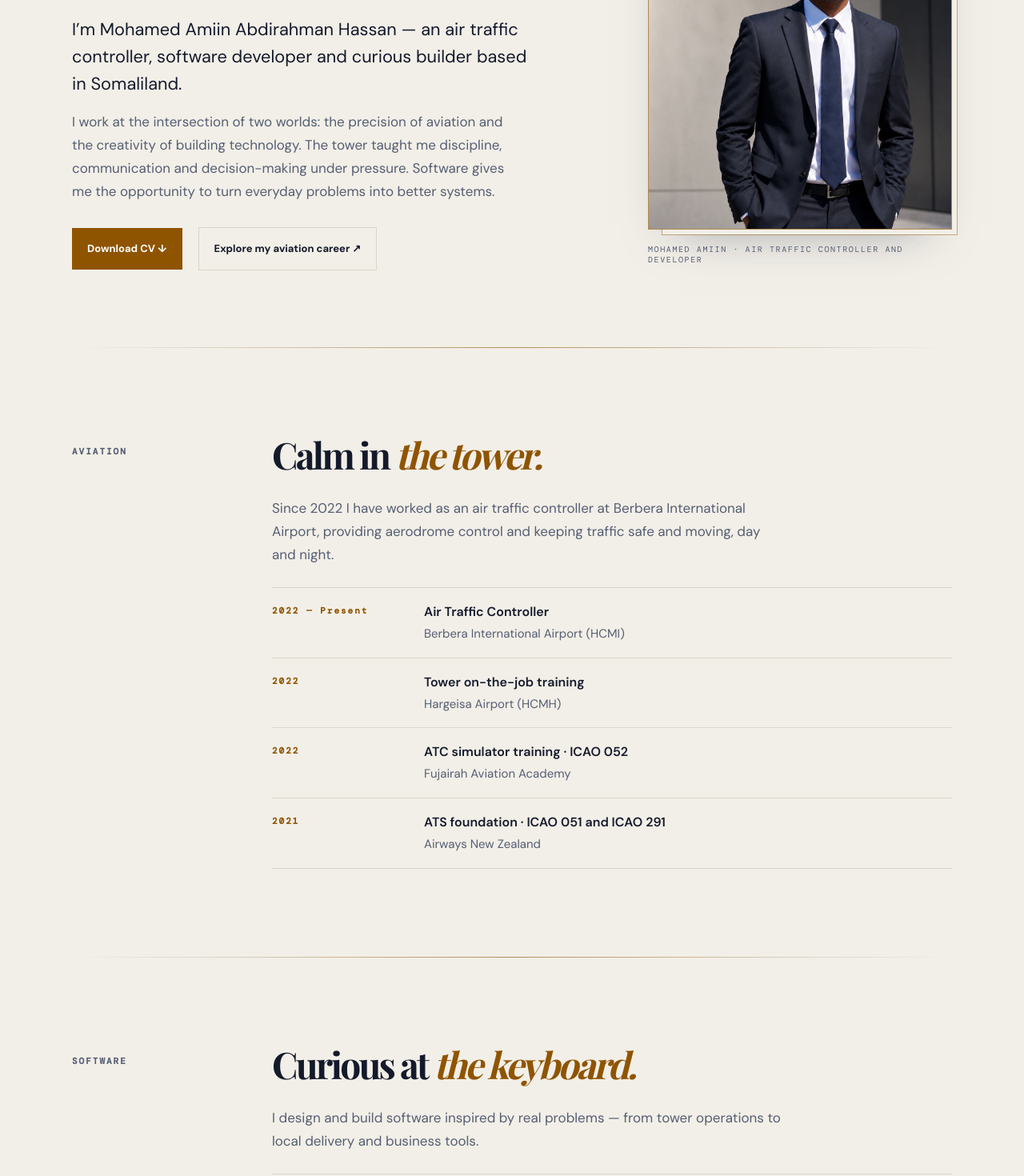
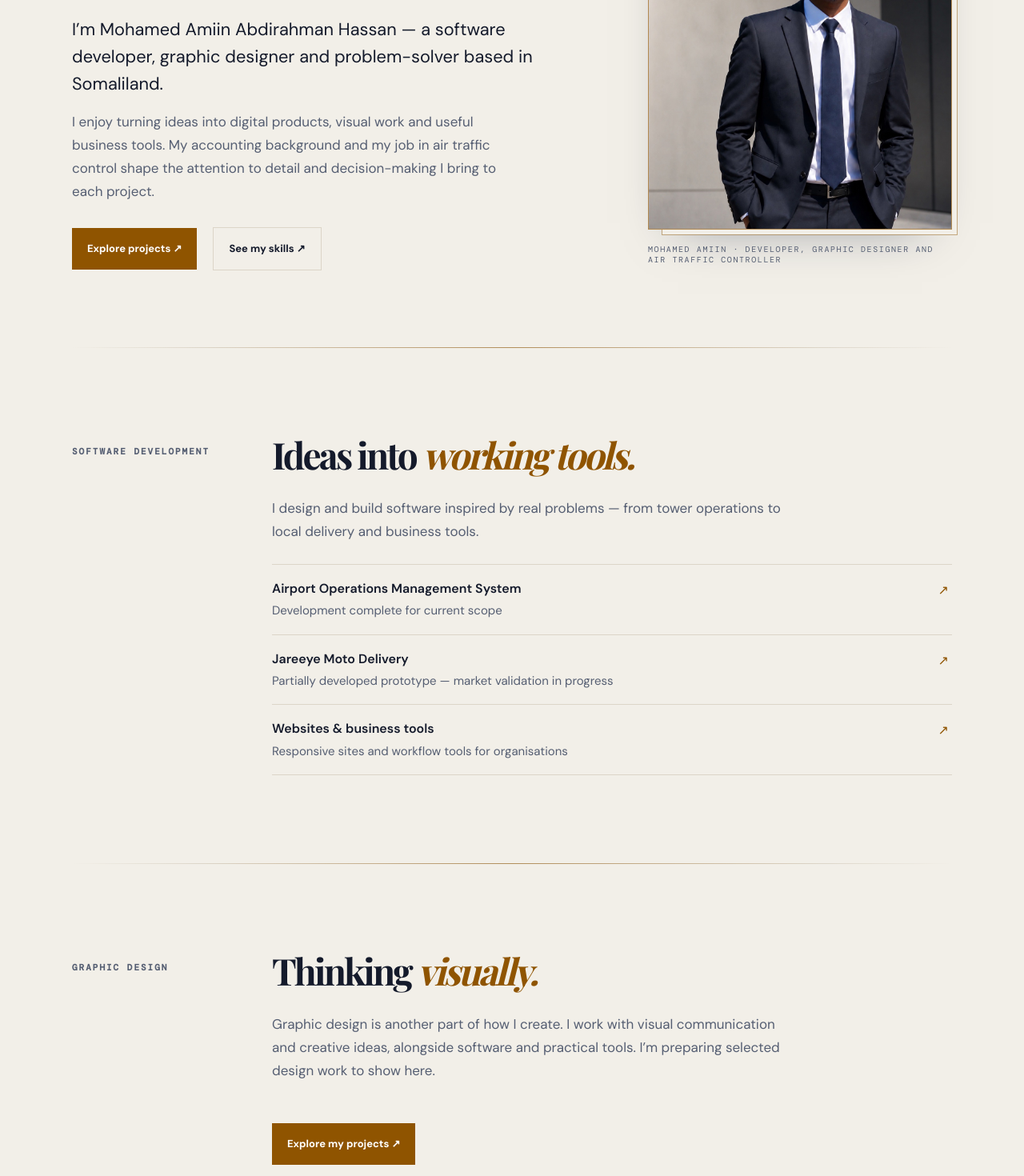
Before and after one commit to MohAmiin/MohAmiin.github.io, a Next.js app in the folder site/: page /about in a window 1280 px wide. Shown: the part 340-1810 px from the top of the page at 80% size. Built offline with nearby package versions, Linux system fonts and the light colour scheme; a web font is replaced by a local one.

Commit message:
Lead About with development, design and business skills

```diff
--- a/site/app/about/page.tsx
+++ b/site/app/about/page.tsx
@@ -1,5 +1,5 @@
 import type { Metadata } from 'next';import type { CSSProperties } from 'react';
-export const metadata: Metadata={title:'About | Mohamed Amiin',description:'Mohamed Amiin Abdirahman Hassan — air traffic controller at Berbera International Airport and software developer based in Somaliland.'};
+export const metadata: Metadata={title:'About | Mohamed Amiin',description:'Mohamed Amiin Abdirahman Hassan — developer, graphic designer and creator of digital products and business tools, with experience in finance and aviation.'};
 const aviation=[['2022 — Present','Air Traffic Controller','Berbera International Airport (HCMI)'],['2022','Tower on-the-job training','Hargeisa Airport (HCMH)'],['2022','ATC simulator training · ICAO 052','Fujairah Aviation Academy'],['2021','ATS foundation · ICAO 051 and ICAO 291','Airways New Zealand']];
 const software=[['Airport Operations Management System','Development complete for current scope','/projects/aoms'],['Jareeye Moto Delivery','Partially developed prototype — market validation in progress','/projects/jareeye'],['Websites & business tools','Responsive sites and workflow tools for organisations','/projects']];
 const qualifications=[['MBA (Accounting and Finance)','Amoud International University'],['ICAO English Language Proficiency','Level 4'],['ICAO 052','ATC simulation'],['ICAO 051','ATS licensing fundamentals'],['ICAO 291','Aviation English']];
@@ -7,11 +7,12 @@ const financeSkills=['Accounting & financial reporting','Microsoft Excel · cust
 const i=(n:number)=>({'--i':n} as CSSProperties);
 export default function About(){return <main className="container detail-page about-page">
   <header className="about-hero">
-    <div className="about-intro"><p className="eyebrow">01 / ABOUT</p><h1 className="detail-title">Two disciplines, <em>one mindset.</em></h1><p className="detail-lead">I’m Mohamed Amiin Abdirahman Hassan — an air traffic controller, software developer and curious builder based in Somaliland.</p><p>I work at the intersection of two worlds: the precision of aviation and the creativity of building technology. The tower taught me discipline, communication and decision-making under pressure. Software gives me the opportunity to turn everyday problems into better systems.</p><div className="actions"><a className="primary" href="/cv.pdf" download>Download CV ↓</a><a className="secondary" href="/aviation">Explore my aviation career ↗</a></div></div>
-    <figure className="about-portrait"><div className="about-portrait-frame"><img src="/images/about-sunglasses-grey.jpg" alt="Mohamed Amiin in a dark suit and sunglasses" width={1136} height={1408} fetchPriority="high"/></div><figcaption>Mohamed Amiin · Air traffic controller and developer</figcaption></figure>
+    <div className="about-intro"><p className="eyebrow">01 / ABOUT</p><h1 className="detail-title">I create, <em>design and build.</em></h1><p className="detail-lead">I’m Mohamed Amiin Abdirahman Hassan — a software developer, graphic designer and problem-solver based in Somaliland.</p><p>I enjoy turning ideas into digital products, visual work and useful business tools. My accounting background and my job in air traffic control shape the attention to detail and decision-making I bring to each project.</p><div className="actions"><a className="primary" href="/projects">Explore projects ↗</a><a className="secondary" href="/#skills">See my skills ↗</a></div></div>
+    <figure className="about-portrait"><div className="about-portrait-frame"><img src="/images/about-sunglasses-grey.jpg" alt="Mohamed Amiin in a dark suit and sunglasses" width={1136} height={1408} fetchPriority="high"/></div><figcaption>Mohamed Amiin · Developer, graphic designer and air traffic controller</figcaption></figure>
   </header>
-  <section className="case-section about-block" data-reveal aria-labelledby="about-aviation"><p className="section-tag">AVIATION</p><div><h2 id="about-aviation">Calm in <em>the tower.</em></h2><p className="about-text">Since 2022 I have worked as an air traffic controller at Berbera International Airport, providing aerodrome control and keeping traffic safe and moving, day and night.</p><ol className="about-list">{aviation.map(([when,what,where],n)=><li key={what} data-reveal style={i(n)}><span className="item-date">{when}</span><div><strong>{what}</strong><span>{where}</span></div></li>)}</ol></div></section>
-  <section className="case-section about-block" data-reveal aria-labelledby="about-software"><p className="section-tag">SOFTWARE</p><div><h2 id="about-software">Curious at <em>the keyboard.</em></h2><p className="about-text">I design and build software inspired by real problems — from tower operations to local delivery and business tools.</p><ul className="about-list">{software.map(([name,note,href],n)=><li key={name} data-reveal style={i(n)}><a className="about-link" href={href}><strong>{name}</strong><span>{note}</span><span className="about-arrow" aria-hidden="true">↗</span></a></li>)}</ul></div></section>
-  <section className="case-section about-block" data-reveal aria-labelledby="about-finance"><p className="section-tag">FINANCE</p><div><h2 id="about-finance">Where <em>it started.</em></h2><p className="about-text">My background includes financial accounting and reporting as well as freelance accounting work for small businesses. I have helped set up QuickBooks Online, QuickBooks Desktop (offline) and Odoo, and created customized Excel accounting forms to support day-to-day recordkeeping.</p><ol className="about-list"><li><span className="item-date">2016 — 2021</span><div><strong>Finance Officer</strong><span>Sompower Electric Company</span></div></li><li><span className="item-date">Freelance projects</span><div><strong>Freelance Accountant</strong><span>Small-business accounting support, software setup and Excel accounting forms</span></div></li></ol><div className="skill-row"><span className="skill-label">FINANCE SKILLS</span><ul className="skill-tags">{financeSkills.map(s=><li key={s}>{s}</li>)}</ul></div></div></section>
+  <section className="case-section about-block" data-reveal aria-labelledby="about-software"><p className="section-tag">SOFTWARE DEVELOPMENT</p><div><h2 id="about-software">Ideas into <em>working tools.</em></h2><p className="about-text">I design and build software inspired by real problems — from tower operations to local delivery and business tools.</p><ul className="about-list">{software.map(([name,note,href],n)=><li key={name} data-reveal style={i(n)}><a className="about-link" href={href}><strong>{name}</strong><span>{note}</span><span className="about-arrow" aria-hidden="true">↗</span></a></li>)}</ul></div></section>
+  <section id="design" className="case-section about-block" data-reveal aria-labelledby="about-design"><p className="section-tag">GRAPHIC DESIGN</p><div><h2 id="about-design">Thinking <em>visually.</em></h2><p className="about-text">Graphic design is another part of how I create. I work with visual communication and creative ideas, alongside software and practical tools. I’m preparing selected design work to show here.</p><a className="primary inline-action" href="/projects">Explore my projects ↗</a></div></section>
+  <section id="finance" className="case-section about-block" data-reveal aria-labelledby="about-finance"><p className="section-tag">FINANCE</p><div><h2 id="about-finance">Where <em>it started.</em></h2><p className="about-text">My background includes financial accounting and reporting as well as freelance accounting work for small businesses. I have helped set up QuickBooks Online, QuickBooks Desktop (offline) and Odoo, and created customized Excel accounting forms to support day-to-day recordkeeping.</p><ol className="about-list"><li><span className="item-date">2016 — 2021</span><div><strong>Finance Officer</strong><span>Sompower Electric Company</span></div></li><li><span className="item-date">Freelance projects</span><div><strong>Freelance Accountant</strong><span>Small-business accounting support, software setup and Excel accounting forms</span></div></li></ol><div className="skill-row"><span className="skill-label">FINANCE SKILLS</span><ul className="skill-tags">{financeSkills.map(s=><li key={s}>{s}</li>)}</ul></div></div></section>
+  <section className="case-section about-block" data-reveal aria-labelledby="about-aviation"><p className="section-tag">AVIATION EXPERIENCE</p><div><h2 id="about-aviation">Calm in <em>the tower.</em></h2><p className="about-text">Since 2022 I have worked as an air traffic controller at Berbera International Airport, providing aerodrome control and keeping traffic safe and moving, day and night.</p><ol className="about-list">{aviation.map(([when,what,where],n)=><li key={what} data-reveal style={i(n)}><span className="item-date">{when}</span><div><strong>{what}</strong><span>{where}</span></div></li>)}</ol></div></section>
   <section className="case-section about-block" data-reveal aria-labelledby="about-education"><p className="section-tag">EDUCATION</p><div><h2 id="about-education">Education & <em>qualifications.</em></h2><ul className="qual-list">{qualifications.map(([name,detail])=><li key={name}><span className="qual-name">{name}</span><span className="qual-detail"> — {detail}</span></li>)}</ul><p className="about-text about-aside"><strong>Practical accounting expertise:</strong> freelance accounting for small businesses, setup of QuickBooks Online, QuickBooks Desktop and Odoo, and customized Excel accounting forms. These are professional skills and project experience, not separate certifications.</p><p className="about-text about-aside">Outside work, chess keeps my mind sharp; films, learning and technology keep my curiosity active. <a href="/relax">Off duty ↗</a></p><a className="primary inline-action" href="/cv.pdf" download>Download CV ↓</a></div></section>
 </main>}
```
